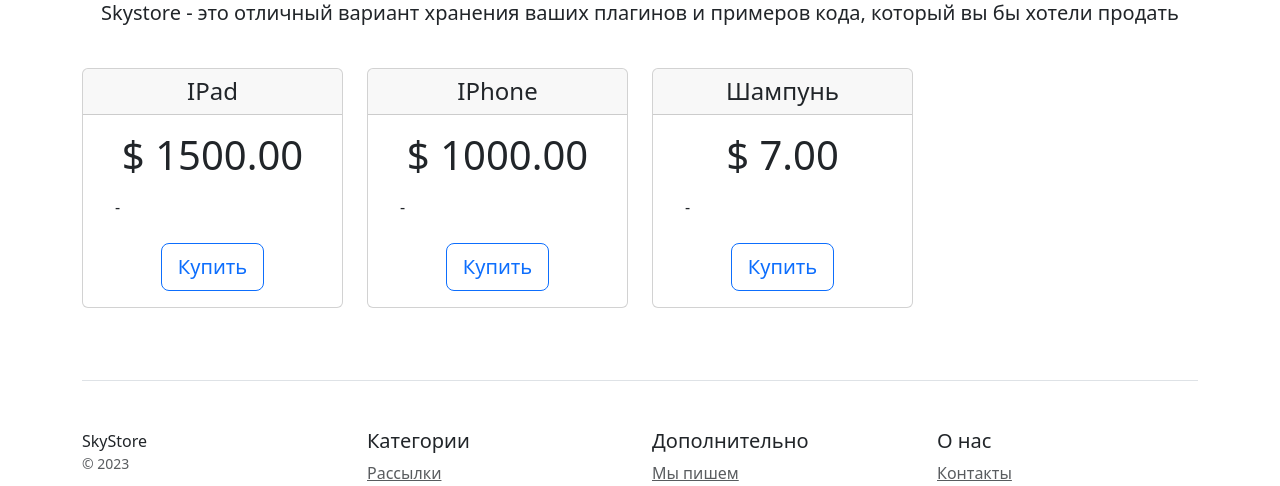
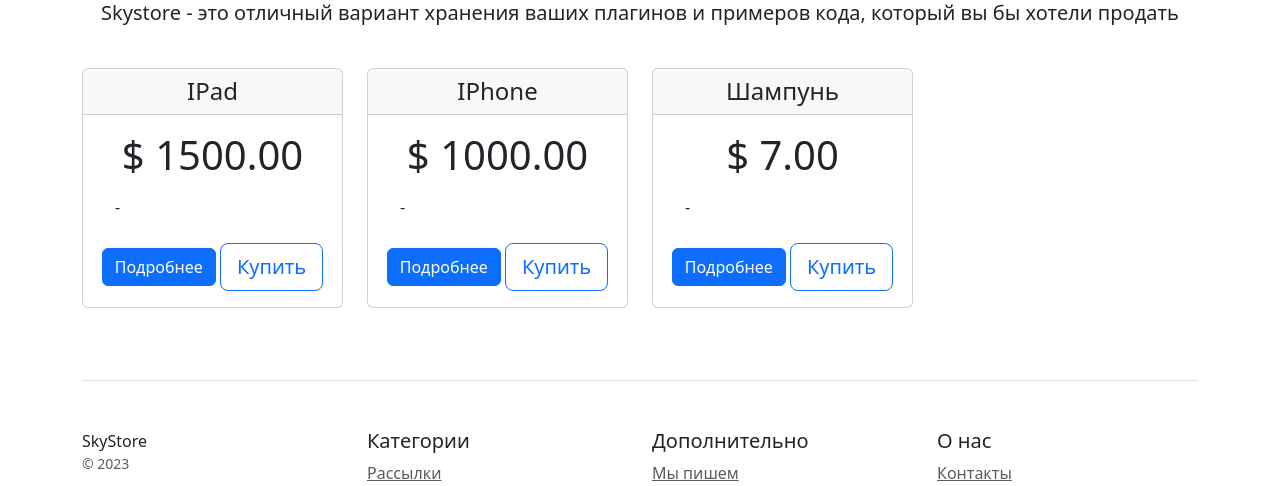
Before and after one commit to stepanbaidakov/Web-app-2, a Django app: page /catalog/home/ in a window 1280 px wide. Shown: the part 216-702 px from the top of the page. Run offline with Django 5.2, Linux system fonts and the light colour scheme; data comes from the database, SQL or seed files in the repository; some libraries are stand-ins or nearby versions.

Commit message:
homework improved

```diff
--- a/catalog/templates/add_product.html
+++ b/catalog/templates/add_product.html
@@ -37,7 +37,7 @@
                             <input type="text" name="category" class="form-control" id="category"
                                    placeholder="Категория товара" required>
                         </div>
-                        <button type="submit" class="btn btn-lg btn-block btn-outline-primary">Отправить</button>
+                        <button type="submit" class="btn btn-lg btn-block btn-outline-primary">Добавить</button>
                     </form>
                 </div>
             </div>
--- a/catalog/templates/home.html
+++ b/catalog/templates/home.html
@@ -19,6 +19,10 @@
                 <ul class="list-unstyled mt-3 mb-4 text-start m-3">
                     <li>- {{product.description | truncatechars:100 }}</li>
                 </ul>
+                <a href="{% url 'product_info' product.id %}"
+                   class="btn btn-primary">
+                    Подробнее
+                </a>
                 <button type="button" class="btn btn-lg btn-block btn-outline-primary">Купить</button>
             </div>
         </div>
--- a/catalog/templates/product_info.html
+++ b/catalog/templates/product_info.html
@@ -8,6 +8,7 @@
 <h2>Детали товара</h2>
 <p>Название: {{ product.name }}</p>
 <p>Описание: {{ product.description }}</p>
+<p>Изображение: {{ product.images.url }}</p>
 <p>Категория: {{ product.category }}</p>
 <p>Цена: {{ product.price }}</p>
 <p>Дата создания: {{ product.created_at }}</p>
```
Lines whose indentation alone changed are shown as unchanged.
